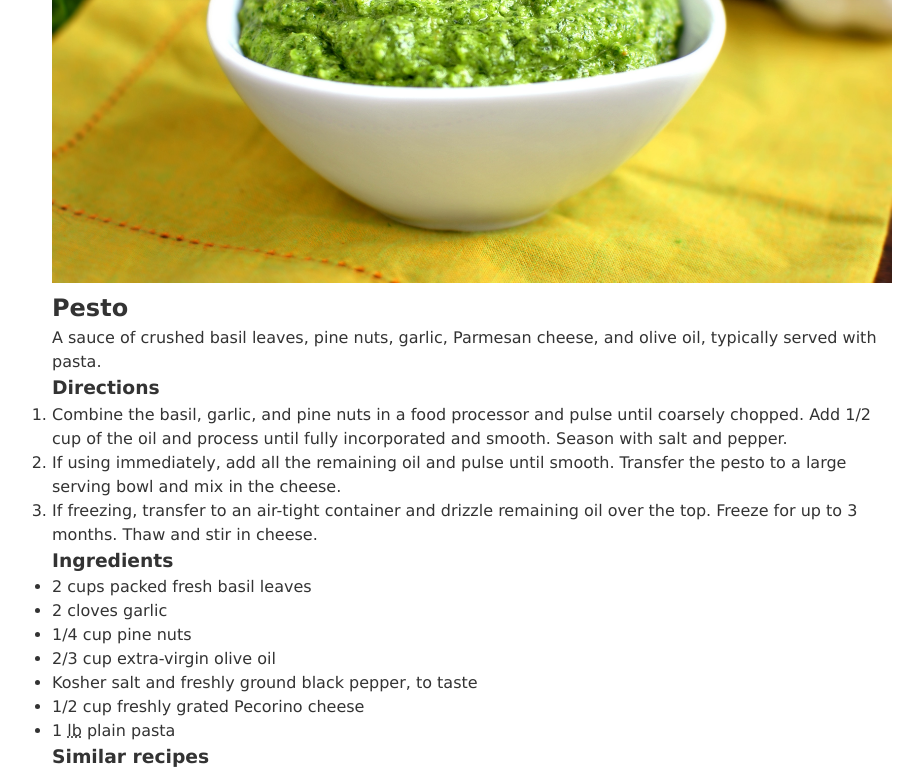
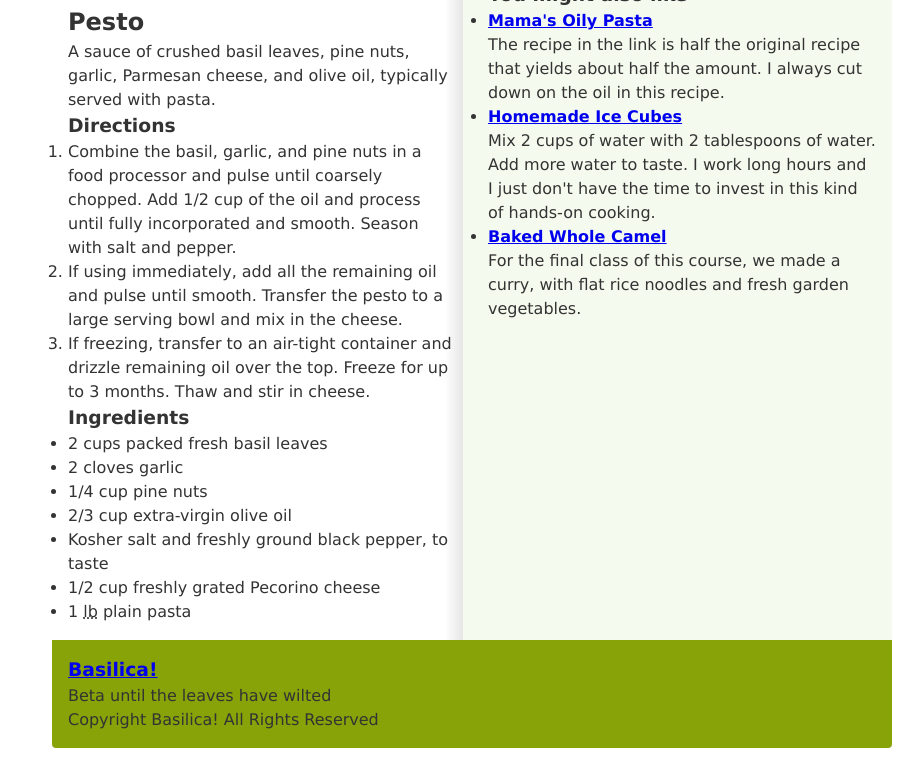
Before and after one commit to foundations-fall-2016/session5, a website: page app/index.html in a window 1280 px wide. Shown: the part 471-1239 px from the top of the page, without its empty margins (168-1091 px from the left). Drawn offline with Linux system fonts and the light colour scheme.

Commit message:
finished up the floats

```diff
--- a/app/css/styles.css
+++ b/app/css/styles.css
@@ -7,6 +7,27 @@ html {
     background: var(--basil-green);
     color: #fff;
 }
+
+
+html {
+    box-sizing: border-box;
+}
+*,
+*:before,
+*:after {
+    box-sizing: inherit;
+}
+
+.cf::before,
+.cf::after {
+    content: ' ';
+    display: table;
+}
+
+.cf::after {
+    clear: both;
+}
+
 
 * {
 	margin: 0;
@@ -25,3 +46,25 @@ img {
     width: 100%;
     height: auto;
 }
+
+@media (min-width: 600px){
+     .content {
+        background: url(img/html.png) repeat-y 50% 50%;
+    }
+
+    article,
+    aside {
+        float: left;
+        width: 50%;
+        padding: 16px;
+    }
+}
+
+
+
+footer {
+    clear: both;
+    background-color: var(--basil-green);
+    padding: 1rem;
+    border-radius: 0 0 4px 4px;
+}
--- a/app/index.html
+++ b/app/index.html
@@ -12,7 +12,7 @@
 <body>
 
 	<header>
-		<h1>Basilica!</h1>
+		<h1>Basilicas!</h1>
 		<a class="beta" href="#">Beta</a>
 	</header>
 
@@ -25,7 +25,7 @@
 		</ul>
 	</nav>
 
-	<div class="content">
+	<div class="content cf">
 
 		<article itemscope itemtype="http://schema.org/Recipe">
 
```
Also changed, not shown: 1 other file.
